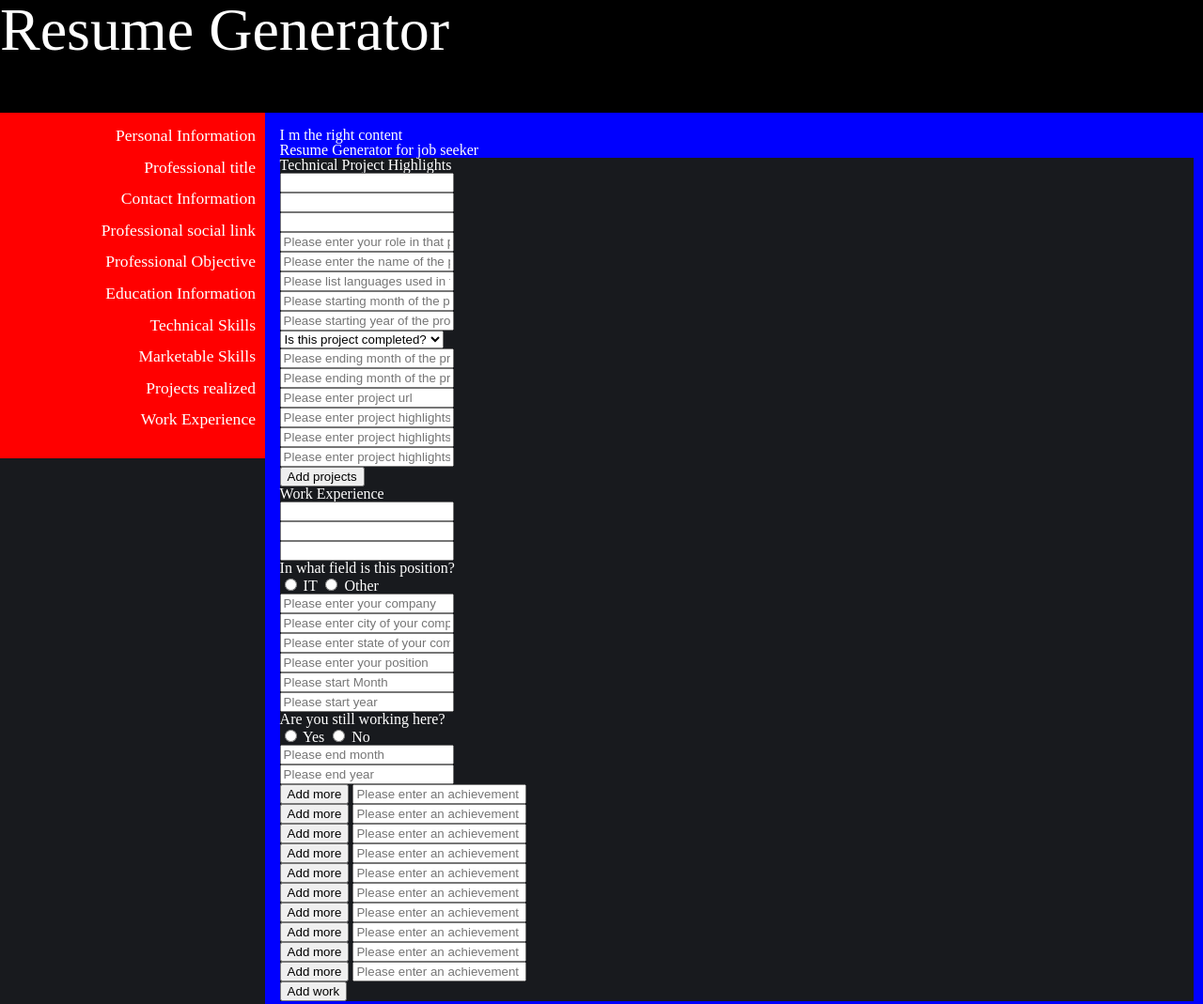
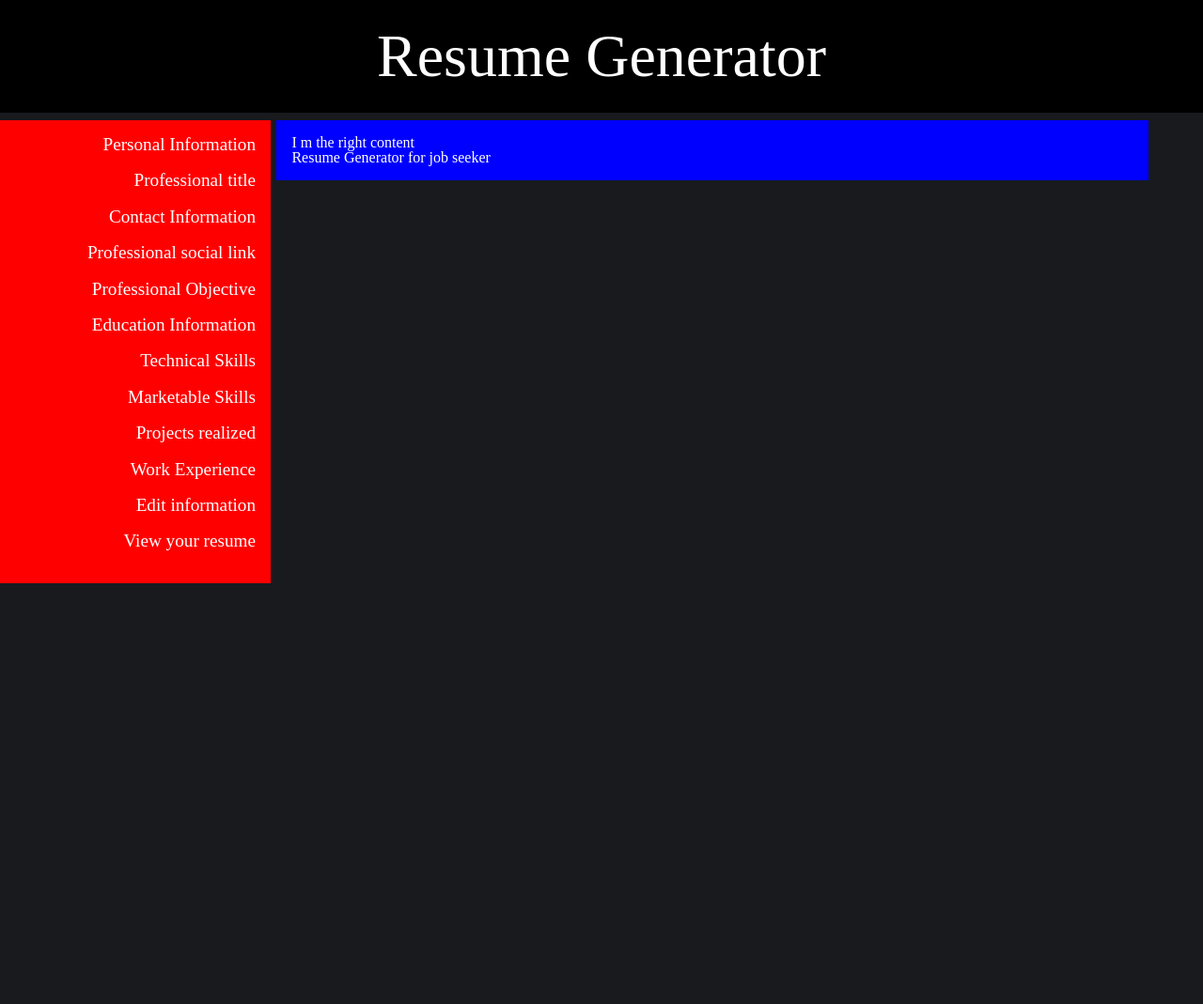
Before and after one commit to vegatch/resumeGenerator, a website: page resume/public/test.html in a window 1280 px wide. Shown: the top 1069 px of the page at 94% size. After the commit the page ends 800 px from the top, so only its background shows below. Drawn offline with Linux system fonts and the light colour scheme.

Commit message:
make header sticky to the top

```diff
--- a/resume/public/CSS/test.css
+++ b/resume/public/CSS/test.css
@@ -12,23 +12,21 @@ body{
 .banner{
     background-color: black;
     height: 15vh;
-    /* display: flex;
+    display: flex;
     justify-content: center;
-    align-items: center; */
+    align-items: center;
     font-size: 4rem;
-    /* position: -webkit-sticky;
-    position: sticky;
-    top: 0; */
-    position: relative;
+    position:fixed;
+    top:0;
+    width:100%;
+    z-index:100;
 
 
 }
 
 .banner.h1 {
     margin-top: auto;
-    position: sticky;
-    top: 0;
-    width: 100%;
+
 }
 
 .wrapper-flex{
@@ -45,29 +43,32 @@ body{
     height: auto;
     position: fixed;
 
+
 }
 .control-container{
-    /* width: inherit; */
     text-align: right;
-    /* padding: 10 rem;   */
-    /* position: sticky; */
-
 }
 .control-container p{
-    padding-bottom: 1rem;
-    font-size: 1.1rem;
+    padding-bottom: 1.2rem;
+    font-size: 1.2rem;
     flex: 1;
+}
+.control-container p:hover{
+    cursor: pointer;
+    text-decoration: underline;
+    color: navy;
 }
 
 .left-container,
 .right-container{
     padding: 1rem;
+    top: 16vh;
 
 }
 
 .right-container{
     position: absolute;
-    left: 22%;
-    width: 76%;
+    left: 23%;
+    width: 70%;
     background-color: blue;
 }
--- a/resume/public/JS/test.js
+++ b/resume/public/JS/test.js
@@ -8,6 +8,7 @@ let hideForm = () =>{
     document.querySelector("#educationForm").style.display = "none"
     document.querySelector("#techSkillsForm").style.display = "none"
     document.querySelector("#marketSkillsForm").style.display = "none"
-    // document.querySelector("#projectsForm").style.display = "none"
+    document.querySelector("#projectsForm").style.display = "none"
+    document.querySelector("#workForm").style.display = "none"
 }
 hideForm()
--- a/resume/public/test.html
+++ b/resume/public/test.html
@@ -32,6 +32,8 @@
                     <p>Marketable Skills</p>
                     <p>Projects realized</p>
                     <p>Work Experience</p>
+                    <p>Edit information</p>
+                    <p>View your resume</p>
                 </div>
             </div>
             <div class="right-container">
```
